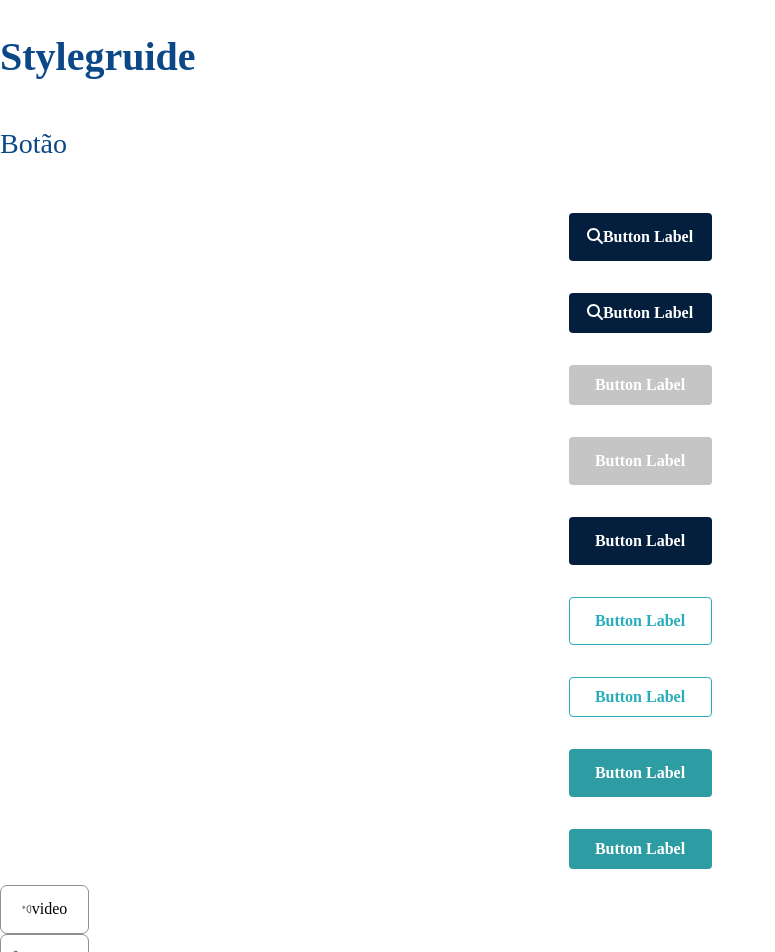
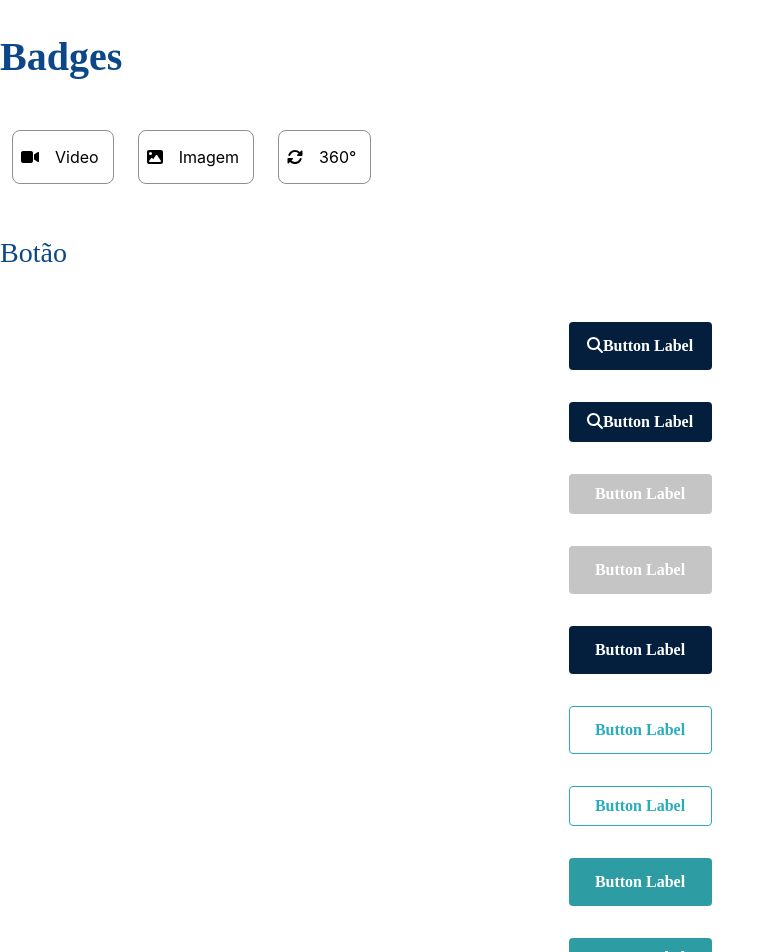
Before and after one commit to deboraCs26/desafio-taqtile-debora, a React (Create React App) app: page / in a window 1280 px wide. Shown: the top 952 px of the page, without its empty margins (0-775 px from the left). Built offline with nearby package versions, Linux system fonts and the light colour scheme.

Commit message:
badges correction

```diff
--- a/src/App.tsx
+++ b/src/App.tsx
@@ -1,3 +1,4 @@
+import React, { useState } from 'react';
 import './App.css';
 import { InfoTile } from './style/Info-Tile/info-tile';
 import { faCar } from '@fortawesome/free-solid-svg-icons';
@@ -17,16 +18,39 @@ import { faSearch } from '@fortawesome/free-solid-svg-icons';
 import { CardCategory } from './style/card-categorias-de-imoveis/card-category';
 import imageCategory from './style/card-categorias-de-imoveis/cards/image-category.svg';
 import { Badge } from './style/badges/badges';
-import { ReactComponent as Icon360 } from './style/badges/Iconsax/Linear/Icon360.svg';
-import { ReactComponent as IconImagem } from './style/badges/Iconsax/Linear/Iconsax/Linear/IconImagem.svg';
-import { ReactComponent as IconVideo } from './style/badges/Iconsax/Linear/Iconsax/Iconsax/Linear/IconVideo.svg';
+import { faSyncAlt, faImage, faVideo } from '@fortawesome/free-solid-svg-icons';
 
 export default function App() {
 
+  const [selectedBadge, setSelectedBadge] = useState('');
+
+  const handleBadgeClick = (badge: string) => {
+    setSelectedBadge(badge);
+  };
+
   return (
     <div>
+      <H1>Badges</H1>
+
+      <Badge icon={faVideo}
+        text="Video"
+        selected={selectedBadge === 'video'}
+        onClick={() => handleBadgeClick('video°')}
+      />
+
+      <Badge icon={faImage}
+        text="Imagem"
+        selected={selectedBadge === 'imagem'}
+        onClick={() => handleBadgeClick('imagem')}
+      />
+
+      <Badge icon={faSyncAlt}
+        text="360°"
+        selected={selectedBadge === '360°'}
+        onClick={() => handleBadgeClick('360°')}
+      />
+
       <div>
-        <H1>Stylegruide</H1>
 
         <H2>Botão</H2>
 
@@ -82,9 +106,6 @@ export default function App() {
           </Button>
         </div>
       </div>
-      <Badge icon={<IconVideo/>} text="video" />
-      <Badge icon={<IconImagem/>} text="imagem" />
-      <Badge icon={<Icon360/>} text="360°" />
 
       <Display>
         display
--- a/src/style/badges/badges.css
+++ b/src/style/badges/badges.css
@@ -1,8 +1,17 @@
-.style-badge {
+.style-badges {
+  display: inline-flex;
+  align-items: center;
+  padding: 16px 12px;
+}
+.badges {
   display: flex;
+  align-items: center;
   justify-content: center;
-  align-items: center;
-  border-radius: 7px;
-  width: 87px;
-  height: 47px;
+  border-radius: 8px;
 }
+.icon {
+  padding: 6px 8px;
+}
+.text {
+  padding-right: 14px;
+}
--- a/src/style/badges/badges.tsx
+++ b/src/style/badges/badges.tsx
@@ -1,22 +1,18 @@
 import React, { useState } from 'react';
 import './badges.css';
+import { FontAwesomeIcon } from '@fortawesome/react-fontawesome';
+import { IconDefinition } from '@fortawesome/fontawesome-svg-core';
 import { colors } from '../colors';
-import { components } from '../typography/typography';
 
 interface BadgeProps {
-  icon: React.ReactNode;
+  icon?: IconDefinition;
   text: string;
+  selected: boolean;
+  onClick: () => void;
 }
 
-export const fontBadges = {
-  fontFamily: components.family.primary,
-  fontSize: components.fontSize.large,
-}
-
-export const Badge = ({ icon, text }: BadgeProps) => {
-  const [selected, setSelected] = useState(false);
+export const Badge = ({ icon, text, selected, onClick }: BadgeProps) => {
   const [hovered, setHovered] = useState(false);
-
   const handleMouseEnter = () => {
     setHovered(true);
   };
@@ -25,28 +21,30 @@ export const Badge = ({ icon, text }: BadgeProps) => {
     setHovered(false);
   };
 
-  const handleClick = () => {
-    setSelected(!selected);
-  };
-
   const badgeStyle = {
+    color: selected ? colors.neutral.white : '',
     backgroundColor: selected ? colors.cta : '',
-    color: selected ? colors.neutral.white : '',
     cursor: 'pointer',
     ...(hovered && { backgroundColor: '#29D6E733' }),
     border: `1px solid ${colors.neutral.neutralMedium}`
   };
 
   return (
-    <div
-      className="style-badge"
-      style={{...badgeStyle, ...fontBadges}}
-      onClick={handleClick}
-      onMouseEnter={handleMouseEnter}
-      onMouseLeave={handleMouseLeave}
-    >
-       {icon}
-      <span>{text}</span>
+    <div className='style-badges'>
+      <div
+        className='badges'
+        style={badgeStyle}
+        onClick={onClick}
+        onMouseEnter={handleMouseEnter}
+        onMouseLeave={handleMouseLeave}
+      >
+        <div className='icon'>
+          {!!icon && <FontAwesomeIcon icon={icon} />}
+        </div>
+        <div className='text'>
+          <p color={selected ? colors.neutral.neutralXDark : ''}>{text}</p>
+        </div>
+      </div>
     </div>
   );
 };
```
Also changed, not shown: package.json (line endings or trailing spaces).
